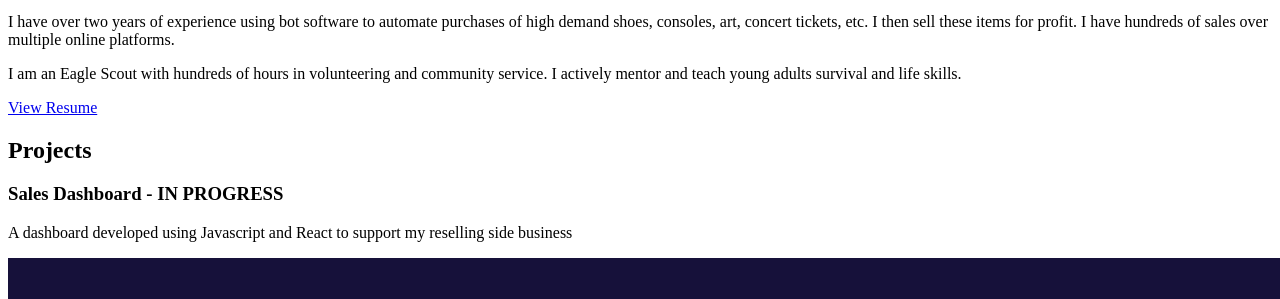
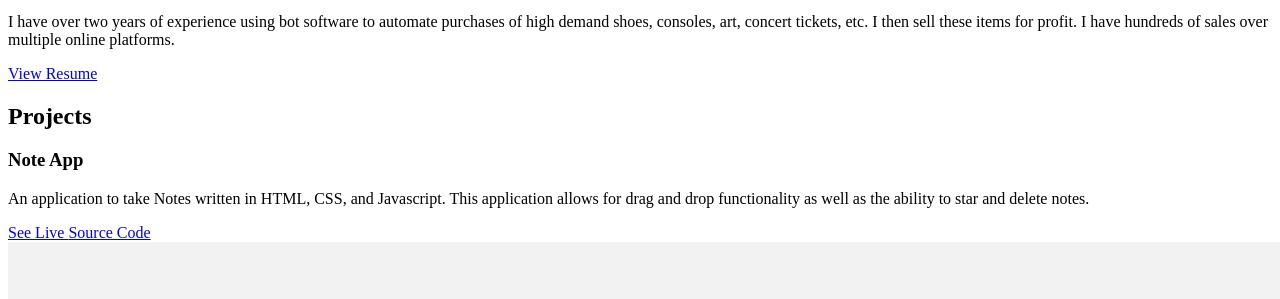
Before and after one commit to atp224/atp224.github.io, a website built with Parcel: page index.html in a window 1280 px wide. Shown: the part 479-778 px from the top of the page. Built offline with nearby package versions, Linux system fonts and the light colour scheme.

Commit message:
Initial Commit

```diff
--- a/index.html
+++ b/index.html
@@ -78,7 +78,7 @@
                 I have over two years of experience using bot software to automate purchases of high demand shoes, consoles, art, concert tickets, etc. I then sell these items for profit. I have hundreds of sales over multiple online platforms.
               </p>
               <p class="about-wrapper__info-text">
-                I am an Eagle Scout with hundreds of hours in volunteering and community service. I actively mentor and teach young adults survival and life skills.
+
               </p>
               <span class="d-flex mt-3">
                 <a
@@ -104,6 +104,56 @@
           <h2 class="section-title dark-blue-text">Projects</h2>
 
           <!-- Notice: each .row is a project -->
+
+          <div class="row">
+            <div class="col-lg-4 col-sm-12">
+              <div class="project-wrapper__text load-hidden">
+                <h3 class="project-wrapper__text-title">Note App</h3>
+                <div>
+                  <p class="mb-4">
+                    An application to take Notes written in HTML, CSS, and Javascript. This application allows for drag and drop functionality as well as the ability to star and delete notes.
+                  </p>
+                </div>
+                <a
+                  rel="noreferrer"
+                  target="_blank"
+                  class="cta-btn cta-btn--hero"
+                  href="https://atp224.github.io/NotesApp/"
+                >
+                  See Live
+                </a>
+                <a
+                  rel="noreferrer"
+                  target="_blank"
+                  class="cta-btn text-color-main"
+                  href="https://github.com/atp224/NotesApp"
+                >
+                  Source Code
+                </a>
+              </div>
+            </div>
+            <div class="col-lg-8 col-sm-12">
+              <div class="project-wrapper__image load-hidden">
+                <a rel="noreferrer" href="#!" target="_blank">
+                  <div
+                    data-tilt
+                    data-tilt-max="4"
+                    data-tilt-glare="true"
+                    data-tilt-max-glare="0.5"
+                    class="thumbnail rounded js-tilt"
+                  >
+                    <img
+                      alt="NotesApp"
+                      class="img-fluid"
+                      src="/src/assets/NoteApp.png"
+                    />
+                  </div>
+                </a>
+              </div>
+            </div>
+          </div>
+          <!-- /END Project -->
+
           <div class="row">
             <div class="col-lg-4 col-sm-12">
               <div class="project-wrapper__text load-hidden">
@@ -154,59 +204,8 @@
           <!-- /END Project -->
 
           <!-- Notice: each .row is a project -->
-          <!--
-            <div class="row">
-            <div class="col-lg-4 col-sm-12">
-              <div class="project-wrapper__text load-hidden">
-                <h3 class="project-wrapper__text-title">Project Title 1</h3>
-                <div>
-                  <p class="mb-4">
-                    Lorem ipsum dolor sit, amet consectetur adipisicing elit.
-                    Excepturi neque, ipsa animi maiores repellendus distinctio
-                    aperiam earum dolor voluptatum consequatur blanditiis
-                    inventore debitis fuga numquam voluptate ex architecto
-                    itaque molestiae.
-                  </p>
-                </div>
-                <a
-                  rel="noreferrer"
-                  target="_blank"
-                  class="cta-btn cta-btn--hero"
-                  href="#!"
-                >
-                  See Live
-                </a>
-                <a
-                  rel="noreferrer"
-                  target="_blank"
-                  class="cta-btn text-color-main"
-                  href="#!"
-                >
-                  Source Code
-                </a>
-              </div>
-            </div>
-            <div class="col-lg-8 col-sm-12">
-              <div class="project-wrapper__image load-hidden">
-                <a rel="noreferrer" href="#!" target="_blank">
-                  <div
-                    data-tilt
-                    data-tilt-max="4"
-                    data-tilt-glare="true"
-                    data-tilt-max-glare="0.5"
-                    class="thumbnail rounded js-tilt"
-                  >
-                    <img
-                      alt="Project Image"
-                      class="img-fluid"
-                      src="/src/assets/project.jpg"
-                    />
-                  </div>
-                </a>
-              </div>
-            </div>
-          </div>
-          <!-- /END Project -->
+
+
 
           <!-- Notice: each .row is a project -->
           <!--<div class="row">
```
Also changed, not shown: dist/NoteApp.3182ec91.png (added), dist/index.html, src/assets/NoteApp.png (added), 3 other files.
